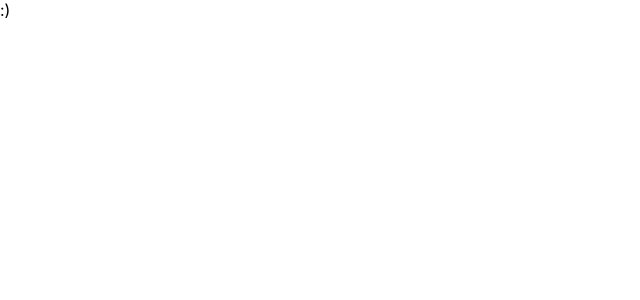
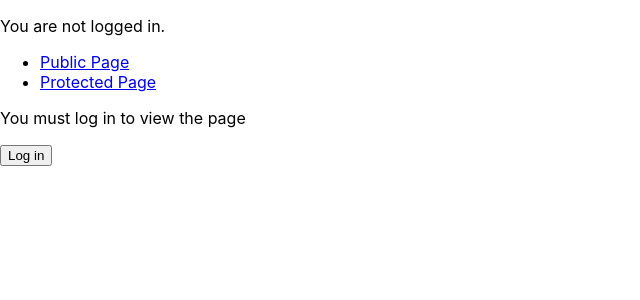
Before and after one commit to PatrykBukowski/Water-Abstraction-Front, a React (Create React App) app in the folder front/: page /login in a window 1280 px wide. Shown: the top 300 px of the page, without its empty margins (0-640 px from the left). Built offline with nearby package versions, Linux system fonts and the light colour scheme.

Commit message:
First init

```diff
--- a/front/package.json
+++ b/front/package.json
@@ -6,8 +6,10 @@
     "@testing-library/jest-dom": "^5.11.4",
     "@testing-library/react": "^11.1.0",
     "@testing-library/user-event": "^12.1.10",
+    "axios": "^0.21.1",
     "react": "^17.0.1",
     "react-dom": "^17.0.1",
+    "react-router-dom": "^5.2.0",
     "react-scripts": "4.0.1",
     "web-vitals": "^0.2.4"
   },
--- a/front/src/App.js
+++ b/front/src/App.js
@@ -1,9 +1,8 @@
+import MainPage from "./pages/MainPage";
 
 function App() {
   return (
-    <div className="App">
-      :)
-    </div>
+    <MainPage />
   );
 }
 
--- /dev/null
+++ b/front/src/components/Login/index.js
@@ -0,0 +1,26 @@
+import React, { useState } from 'react'
+import { Redirect } from 'react-router-dom';
+
+const Login = props => {
+    const [redirect, setRedirect] = useState(false);
+    const { from } = props.location.state || { from: { pathname: '/' } }
+
+    const login = () => {
+        props.auth.authenticate(() => {
+            setRedirect(true)
+        })
+    }
+
+    if (redirect === true) {
+        return <Redirect to={from} />
+    }
+
+    return (
+        <div>
+            <p>You must log in to view the page</p>
+            <button onClick={login}>Log in</button>
+        </div>
+    )
+}
+
+export default Login
--- /dev/null
+++ b/front/src/components/Protected/index.js
@@ -0,0 +1,11 @@
+import React from 'react'
+
+const Protected = () => {
+    return (
+        <div>
+            <h1>Protected</h1>
+        </div>
+    )
+}
+
+export default Protected
--- /dev/null
+++ b/front/src/components/Public/index.js
@@ -0,0 +1,11 @@
+import React from 'react'
+
+const Public = () => {
+    return (
+        <div>
+            <h1>Public</h1>
+        </div>
+    )
+}
+
+export default Public
--- /dev/null
+++ b/front/src/pages/MainPage/index.js
@@ -0,0 +1,66 @@
+import Login from '../../components/Login';
+import Public from '../../components/Public';
+import Protected from '../../components/Protected';
+import {
+    BrowserRouter as Router,
+    Link,
+    Route,
+    Redirect,
+    withRouter
+} from 'react-router-dom';
+
+
+const fakeAuth = {
+    isAuthenticated: false,
+    authenticate(cb) {
+        this.isAuthenticated = true
+        setTimeout(cb, 100)
+    },
+    signout(cb) {
+        this.isAuthenticated = false
+        setTimeout(cb, 100)
+    }
+}
+
+const AuthButton = withRouter(({ history }) => (
+    fakeAuth.isAuthenticated
+        ? <p>
+            Welcome! <button onClick={() => {
+                fakeAuth.signout(() => history.push('/'))
+            }}>Sign out</button>
+        </p>
+        : <p>You are not logged in.</p>
+))
+
+const PrivateRoute = ({ component: Component, ...rest }) => {
+    console.log(fakeAuth.isAuthenticated)
+    return <Route {...rest} render={props => {
+        fakeAuth.isAuthenticated === true
+            ? <Component {...props} />
+            : <Redirect to={{
+                pathname: '/login',
+                state: { from: props.location }
+            }} />
+    }} />
+}
+
+const MainPage = () => {
+    return (
+        <Router>
+            <div>
+                <AuthButton />
+
+                <ul>
+                    <li><Link to="/public">Public Page</Link></li>
+                    <li><Link to="/protected">Protected Page</Link></li>
+                </ul>
+
+                <Route path="/public" component={Public} />
+                <Route path="/login" component={Login} />
+                <PrivateRoute path="/protected" component={Protected} />
+            </div>
+        </Router>
+    )
+}
+
+export default MainPage
```
Also changed, not shown: front/src/services/auth.js (added, +13 -0 lines), 2 other files (tests, documents, lock files or other folders).
